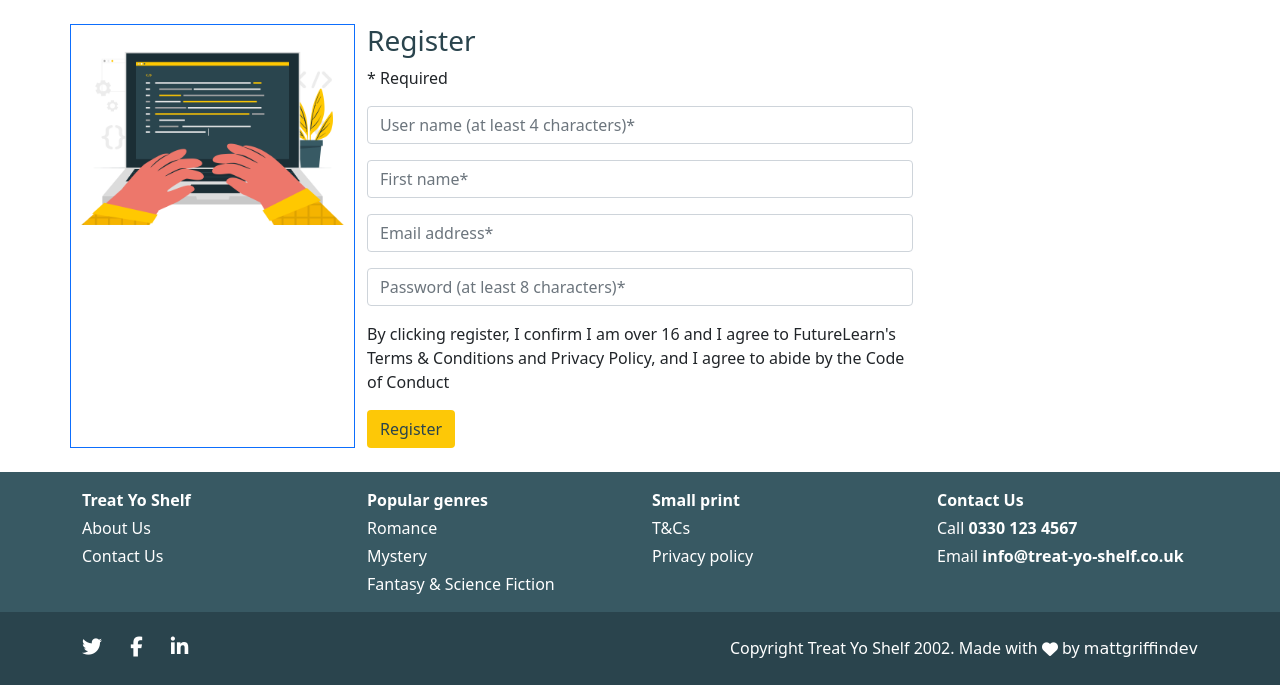
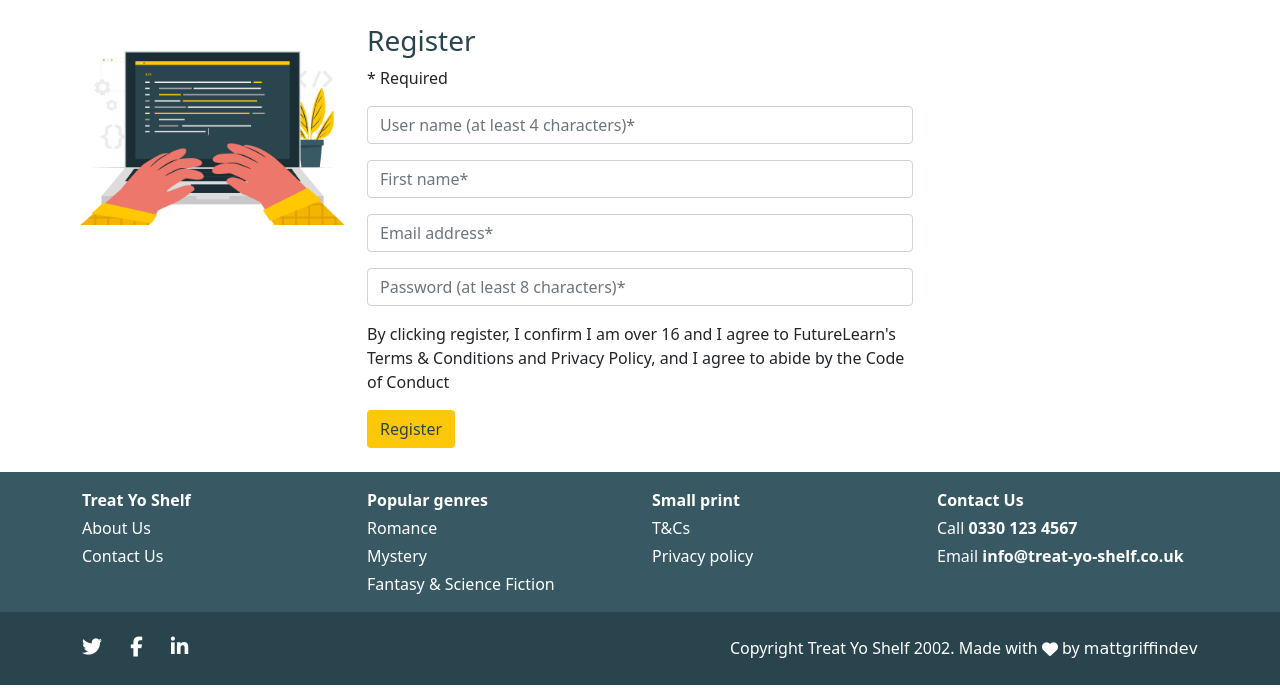
Before and after one commit to mattgriffindev/treat-yo-shelf, a Flask app: page /register in a window 1280 px wide. Shown: the part 80-768 px from the top of the page. Run offline with Flask 2, Linux system fonts and the light colour scheme; some libraries are stand-ins or nearby versions; some web fonts are replaced.

Commit message:
Remove border class

```diff
--- a/templates/login.html
+++ b/templates/login.html
@@ -4,7 +4,7 @@
 	<section id="login" class="my-4">
 		<div class="container">
 			<div class="row">
-				<div class="col-12 col-md-3 p-0 border border-primary">
+				<div class="col-12 col-md-3 p-0">
 					<div class="login-image-container">
 						<div class="login-image"></div>
 					</div>
--- a/templates/register.html
+++ b/templates/register.html
@@ -4,7 +4,7 @@
 	<section id="register" class="my-4">
 		<div class="container">
 			<div class="row">
-				<div class="col-12 col-md-3 p-0 border border-primary">
+				<div class="col-12 col-md-3 p-0">
 					<div class="register-image-container">
 						<div class="register-image"></div>
 					</div>
```
